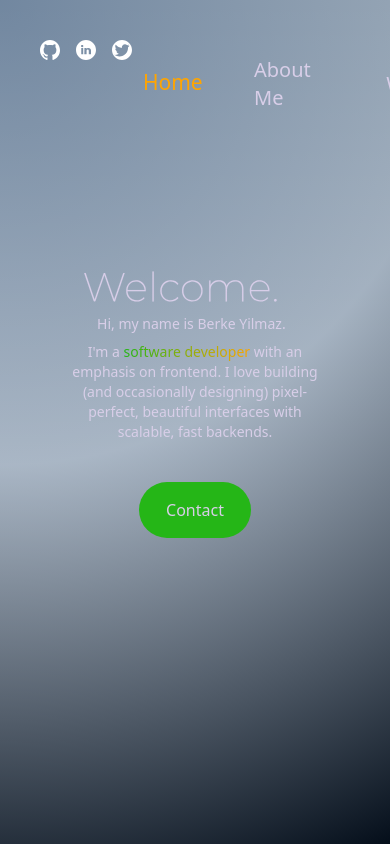
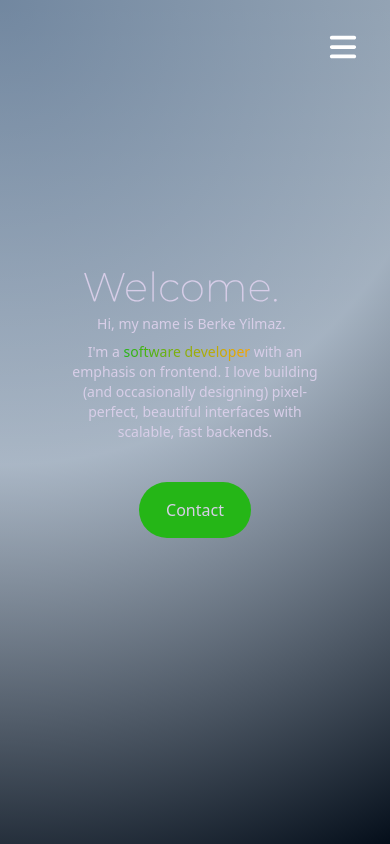
Before and after one commit to KBerkeYilmaz/personal-page, a Next.js app: page / in a window 390 px wide. Built offline with nearby package versions, Linux system fonts and the light colour scheme.

Commit message:
UPDATE: Fixed navbar responsibility.

```diff
--- a/src/components/Layout/Main/Navbar/Navbar.tsx
+++ b/src/components/Layout/Main/Navbar/Navbar.tsx
@@ -1,10 +1,10 @@
 "use client";
 
-import React, { useState, useCallback, useEffect } from "react";
+import React, { useState, useCallback, useEffect, useRef } from "react";
 import Link from "next/link";
 import { motion } from "framer-motion";
 import "@root/globals.css";
-
+import "./icons.css";
 const listItems = [
   { placeholder: "Home", id: "home-btn", href: "/" },
   { placeholder: "About Me", id: "about-btn", href: "/about" },
@@ -27,48 +27,74 @@ const icons = [
   { href: "https://twitter.com/KutalmisY", hover: "hover:fill-[#1DA1F2]" },
 ];
 
+const closeButton =
+  "M376.6 84.5c11.3-13.6 9.5-33.8-4.1-45.1s-33.8-9.5-45.1 4.1L192 206 56.6 43.5C45.3 29.9 25.1 28.1 11.5 39.4S-3.9 70.9 7.4 84.5L150.3 256 7.4 427.5c-11.3 13.6-9.5 33.8 4.1 45.1s33.8 9.5 45.1-4.1L192 306 327.4 468.5c11.3 13.6 31.5 15.4 45.1 4.1s15.4-31.5 4.1-45.1L233.7 256 376.6 84.5z";
+const burgerButton =
+  "M0 96C0 78.3 14.3 64 32 64H416c17.7 0 32 14.3 32 32s-14.3 32-32 32H32C14.3 128 0 113.7 0 96zM0 256c0-17.7 14.3-32 32-32H416c17.7 0 32 14.3 32 32s-14.3 32-32 32H32c-17.7 0-32-14.3-32-32zM448 416c0 17.7-14.3 32-32 32H32c-17.7 0-32-14.3-32-32s14.3-32 32-32H416c17.7 0 32 14.3 32 32z";
 const Navbar = () => {
   const [activeItem, setActiveItem] = useState<number>(0);
-  const [svgHeight, setSvgHeight] = useState("30");
-  const [svgWidth, setSvgWidth] = useState("30");
+  const [menuActive, setMenuActive] = useState<boolean>(false);
+  const [svgMorph, setSvgMorph] = useState(burgerButton);
+  const hasMounted = useRef(false);
 
   useEffect(() => {
-    const viewPortInnerWidth = window.innerWidth;
-
-    const handleResize = () => {
-      if (viewPortInnerWidth < 400) {
-        setSvgHeight("20");
-        setSvgWidth("20");
-      } else if (viewPortInnerWidth >= 400 && viewPortInnerWidth < 768) {
-        setSvgHeight("30");
-        setSvgWidth("30");
-      } else if (viewPortInnerWidth >= 768 && viewPortInnerWidth < 1024) {
-        setSvgHeight("40");
-        setSvgWidth("40");
-      } else if (viewPortInnerWidth >= 1024 && viewPortInnerWidth < 2560) {
-        setSvgHeight("40");
-        setSvgWidth("40");
-      } else {
-        setSvgHeight("65");
-        setSvgWidth("65");
-      }
-    };
-
-    handleResize();
-
-    window.addEventListener("resize", handleResize);
-    return () => window.removeEventListener("resize", handleResize);
+    // Set the flag to true once the component has mounted
+    hasMounted.current = true;
   }, []);
 
+  useEffect(() => {
+    // Only run this logic if the component has already mounted
+    if (hasMounted.current) {
+      const timer = setTimeout(() => {
+        setSvgMorph(menuActive ? closeButton : burgerButton);
+      }, 400);
+
+      return () => clearTimeout(timer);
+    }
+  }, [menuActive]);
+
+  const toggleMenu = () => {
+    setMenuActive(!menuActive);
+  };
+
   const handleItemClick = useCallback((key: number) => {
-    console.log(key);
     setActiveItem(key);
+    setMenuActive(false);
   }, []);
 
   return (
-    <nav className="fixed top-0 right-0 left-0 w-screen flex justify-center lg:h-[7.8rem] ">
-      <ul className="text-text  bg-transparent text-xl flex justify-between p-10 outline-2 w-full">
-        <div className="flex gap-4">
+    <nav className="text-text fixed top-0 right-0 left-0 w-screen lg:p-8 lg:h-[7.8rem] z-40 flex flex-col lg:flex-row lg:items-center justify-start lg:justify-between">
+      <button className="cursor-pointer block lg:hidden absolute top-8 right-8 z-50">
+        <svg
+          className={
+            hasMounted.current
+              ? menuActive
+                ? "spin-animation"
+                : "reverse-spin-animation"
+              : ""
+          }
+          height="30px"
+          width="30px"
+          fill="white"
+          viewBox={"0 0 448 512"}
+          onClick={() => toggleMenu()}
+        >
+          <path d={svgMorph} />
+        </svg>
+      </button>
+
+      <ul
+        className={`text-text z-40 transition-all duration-500 ease-out w-screen lg:w-full h-screen lg:h-full
+        transform ${
+          menuActive
+            ? "translate-x-0 opacity-100 visible"
+            : "-translate-x-[100vw] opacity-0 invisible"
+        }
+        flex flex-col-reverse justify-between bg-background lg:bg-transparent items-center
+        lg:flex-row lg:justify-between lg:items-center lg:visible lg:opacity-100 lg:translate-x-0
+        md:text-lg lg:text-2xl xl:text-2xl 2xl:text-2xl p-10 outline-2`}
+      >
+        <div className="flex gap-4 items-center p-8 w-full h-fit md:w-min justify-center lg:h-full">
           {/************* SVG 1 *********************/}
           <div>
             <a
@@ -77,12 +103,10 @@ const Navbar = () => {
               rel="noreferrer noopener"
             >
               <motion.svg
-                className="fill-white hover:scale-110 transition-all ease cursor-pointer hover:fill-orange-400"
+                className="navbar-icon fill-white hover:scale-110 transition-all ease cursor-pointer hover:fill-orange-400"
                 initial={{ opacity: 0 }}
                 animate={{ opacity: 1 }}
                 transition={{ duration: 0.8 }}
-                width={`${svgWidth}px`}
-                height={`${svgHeight}px`}
                 viewBox="0 0 20 20"
                 version="1.1"
                 xmlns="http://www.w3.org/2000/svg"
@@ -119,9 +143,7 @@ const Navbar = () => {
               rel="noreferrer noopener"
             >
               <motion.svg
-                className="fill-white hover:scale-110 transition-all ease-in cursor-pointer hover:fill-[#0072b1]"
-                width={`${svgWidth}px`}
-                height={`${svgHeight}px`}
+                className="navbar-icon fill-white hover:scale-110 transition-all ease-in cursor-pointer hover:fill-[#0072b1]"
                 initial={{ opacity: 0 }}
                 animate={{ opacity: 1 }}
                 transition={{ duration: 0.8 }}
@@ -152,14 +174,12 @@ const Navbar = () => {
                 version="1.1"
                 id="Capa_1"
                 xmlns="http://www.w3.org/2000/svg"
-                width={`${svgWidth}px`}
-                height={`${svgHeight}px`}
                 initial={{ opacity: 0 }}
                 animate={{ opacity: 1 }}
                 transition={{ duration: 0.8 }}
                 viewBox="0 0 97.75 97.75"
                 xmlSpace="preserve"
-                className="fill-white hover:scale-110 transition-all ease-in cursor-pointer hover:fill-[#1DA1F2]"
+                className="navbar-icon fill-white hover:scale-110 transition-all ease-in cursor-pointer hover:fill-[#1DA1F2]"
               >
                 <g>
                   <path
@@ -183,7 +203,10 @@ const Navbar = () => {
         </div>
 
         {/******************* LIST ITEMS *******************/}
-        <div className="flex gap-6 items-center">
+        <div
+          className="flex flex-col justify-center items-center gap-2 mt-8 lg:mt-0 sm:text-3xl
+          lg:flex-row lg:justify-end lg:w-full lg:gap-6"
+        >
           {listItems.map((item, index) => {
             const isActive = activeItem === index;
             return (
--- /dev/null
+++ b/src/components/Layout/Main/Navbar/icons.css
@@ -0,0 +1,59 @@
+.navbar-icon {
+  width: 20px;
+  height: 20px;
+  fill: white;
+}
+@media screen and (min-width: 400px) and (max-width: 768px) {
+  .navbar-icon {
+    width: 50px;
+    height: 50px;
+  }
+}
+
+@media screen and (min-width: 768px) and (max-width: 1024px) {
+  .navbar-icon {
+    width: 40px;
+    height: 40px;
+  }
+}
+
+@media screen and (min-width: 1024px) and (max-width: 2560px) {
+  .navbar-icon {
+    width: 40px;
+    height: 40px;
+  }
+}
+
+@media screen and (min-width: 2560px) {
+  .navbar-icon {
+    width: 65px;
+    height: 65px;
+  }
+}
+
+@keyframes spin {
+    from {
+      transform: rotate(0deg);
+    }
+    to {
+      transform: rotate(360deg);
+    }
+  }
+
+  @keyframes reverse-spin {
+    from {
+      transform: rotate(0deg);
+    }
+    to {
+      transform: rotate(-360deg);
+    }
+  }
+
+
+  .spin-animation {
+    animation: spin 0.6s ease-in;
+  }
+
+  .reverse-spin-animation {
+    animation: reverse-spin 0.6s ease-in;
+  }
--- /dev/null
+++ b/src/components/UI/CustomSvg.tsx
@@ -0,0 +1,6 @@
+const CustomSvg = () => {
+
+    return <svg></svg>
+}
+
+export default CustomSvg
--- a/src/libs/types.ts
+++ b/src/libs/types.ts
@@ -1,4 +1,4 @@
-import React, { ReactNode } from "react";
+import { ReactNode } from "react";
 
 export interface Props {
   children: ReactNode;
```
Also changed, not shown: public/svg/twitter-x.svg (added), src/contexts/AnimationContext.tsx (deleted), 1 other file (tests, documents, lock files or other folders).
